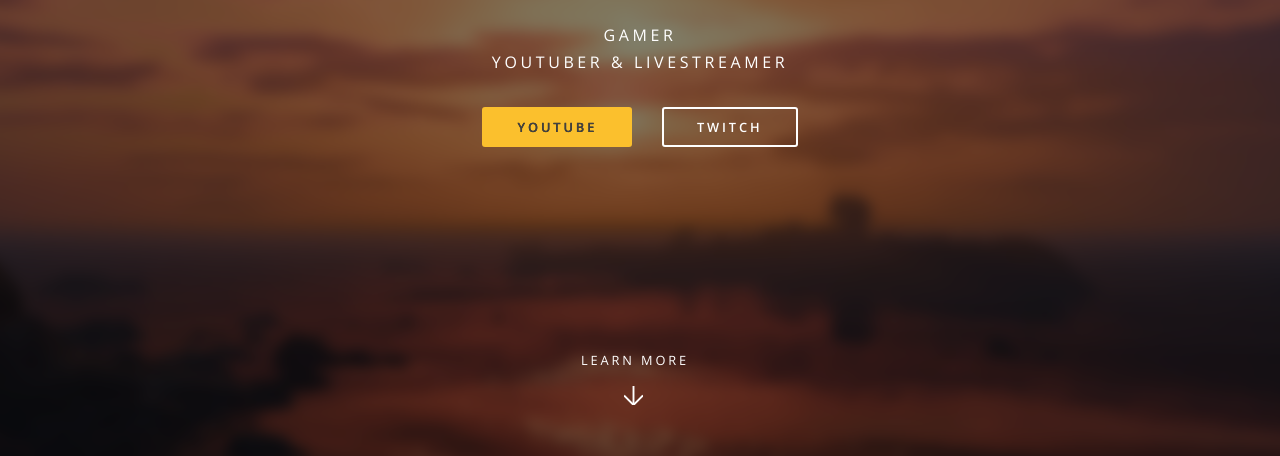
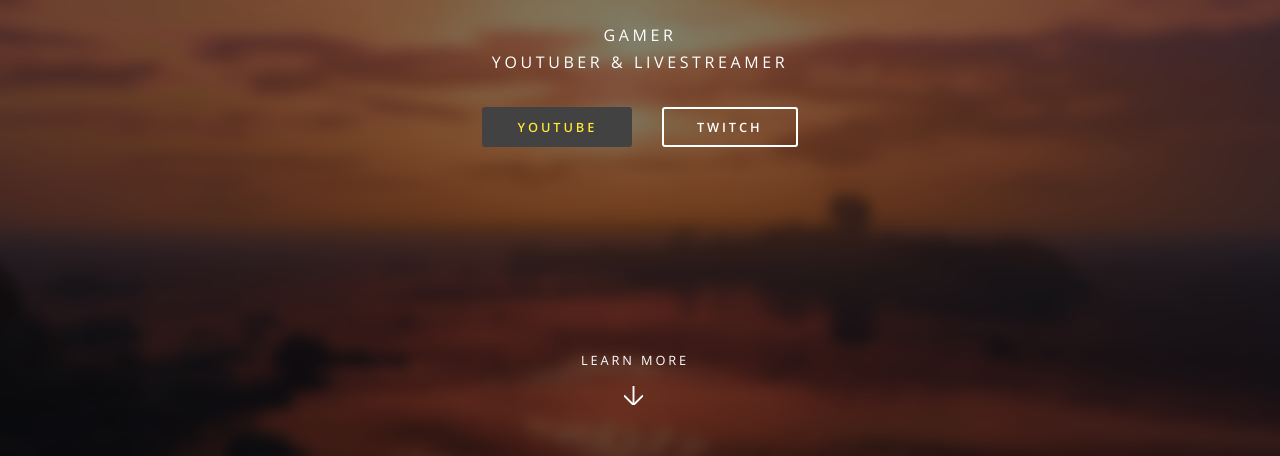
Before and after one commit to settsifr/mysite, a plain HTML site: page index.html in a window 1280 px wide. In both pictures the pointer is over the link 557 px from the left and 471 px from the top of the page. Shown: the part 344-800 px from the top of the page. Drawn offline with nearby package versions, Linux system fonts and the light colour scheme.

Commit message:
Main css
changed button hover colors

```diff
--- a/assets/css/main.css
+++ b/assets/css/main.css
@@ -2322,7 +2322,8 @@
 			input[type="button"].special:hover,
 			button.special:hover,
 			.button.special:hover {
-				background-color: #FBC02D !important;
+				background-color: #424242 !important;
+				color: #FFEB3B !important;
 				text-shadow: 0px 0px #212121;
 			}
 
```
